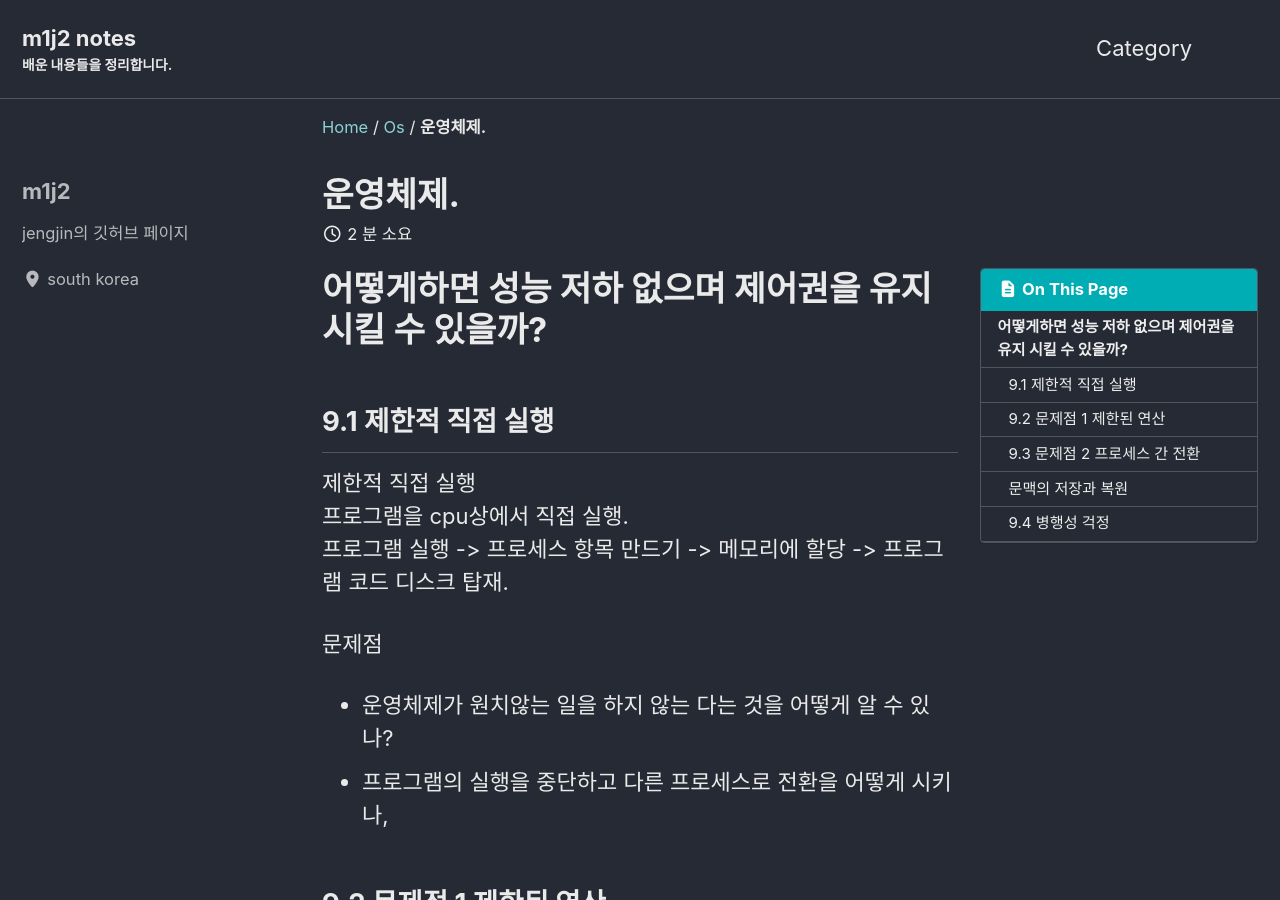
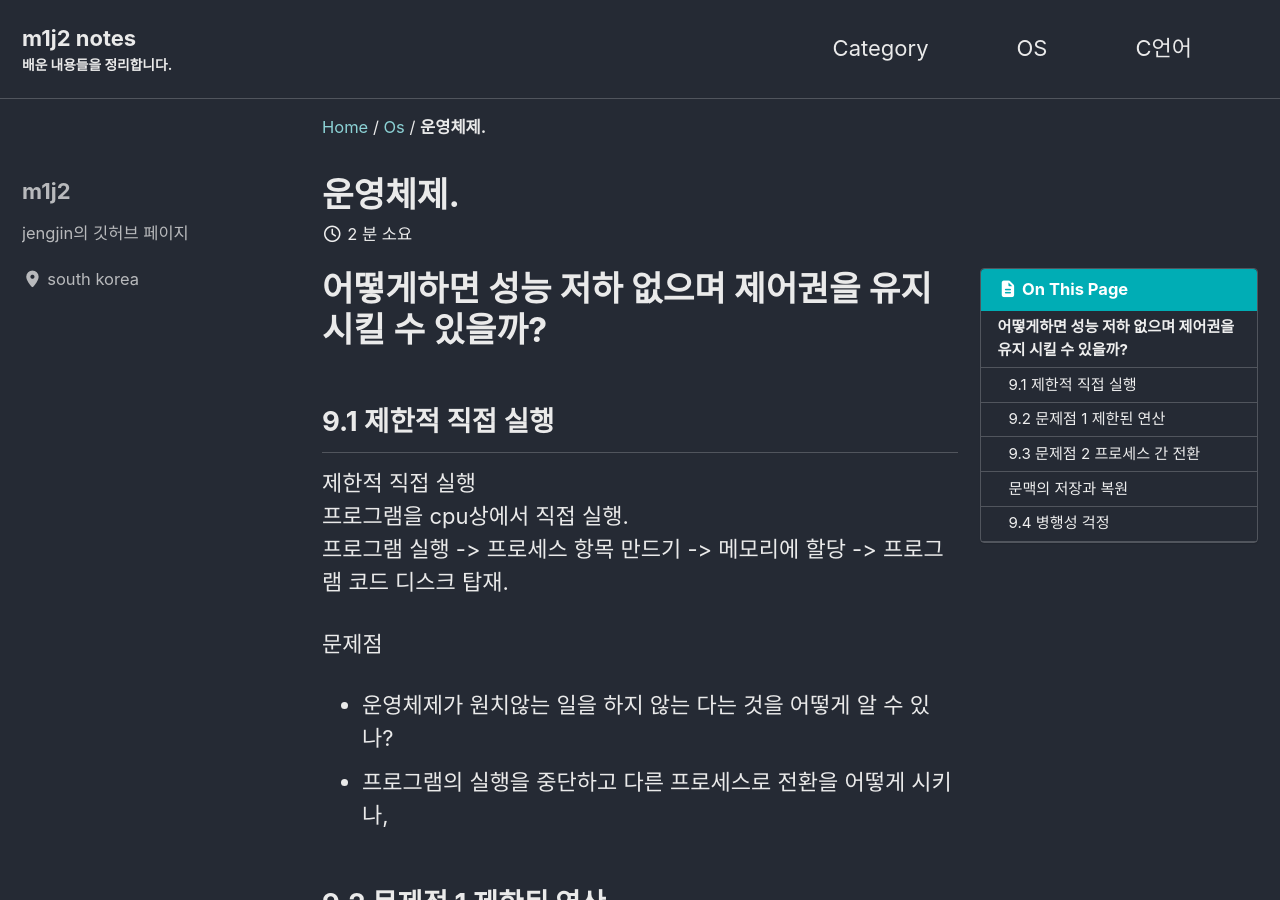
Before and after one commit to jengjin/jemoon.github.io, a Jekyll site: the page built from _posts/2024-08-10-os.md, in a window 1280 px wide and 900 px high. Built offline with Jekyll 4.4.1, drawn with Linux system fonts in a browser that asks for light colours; cached includes are drawn as plain includes.

Commit message:
add os, c

```diff
--- a/_data/navigation.yml
+++ b/_data/navigation.yml
@@ -2,6 +2,10 @@
 main:
   - title: "Category"
   - url: /categories/
+  - title: "OS"
+  - url: /OS/
+  - title: "C언어"
+  - url: /C/
   # - title: "About"
   #   url: https://mmistakes.github.io/minimal-mistakes/about/
   # - title: "Sample Posts"
--- a/_posts/2024-08-10-os.md
+++ b/_posts/2024-08-10-os.md
@@ -1,7 +1,7 @@
 ---
 layout: single
 title: "운영체제."
-categories: os
+categories: OS
 toc: true
 ---
 
```
